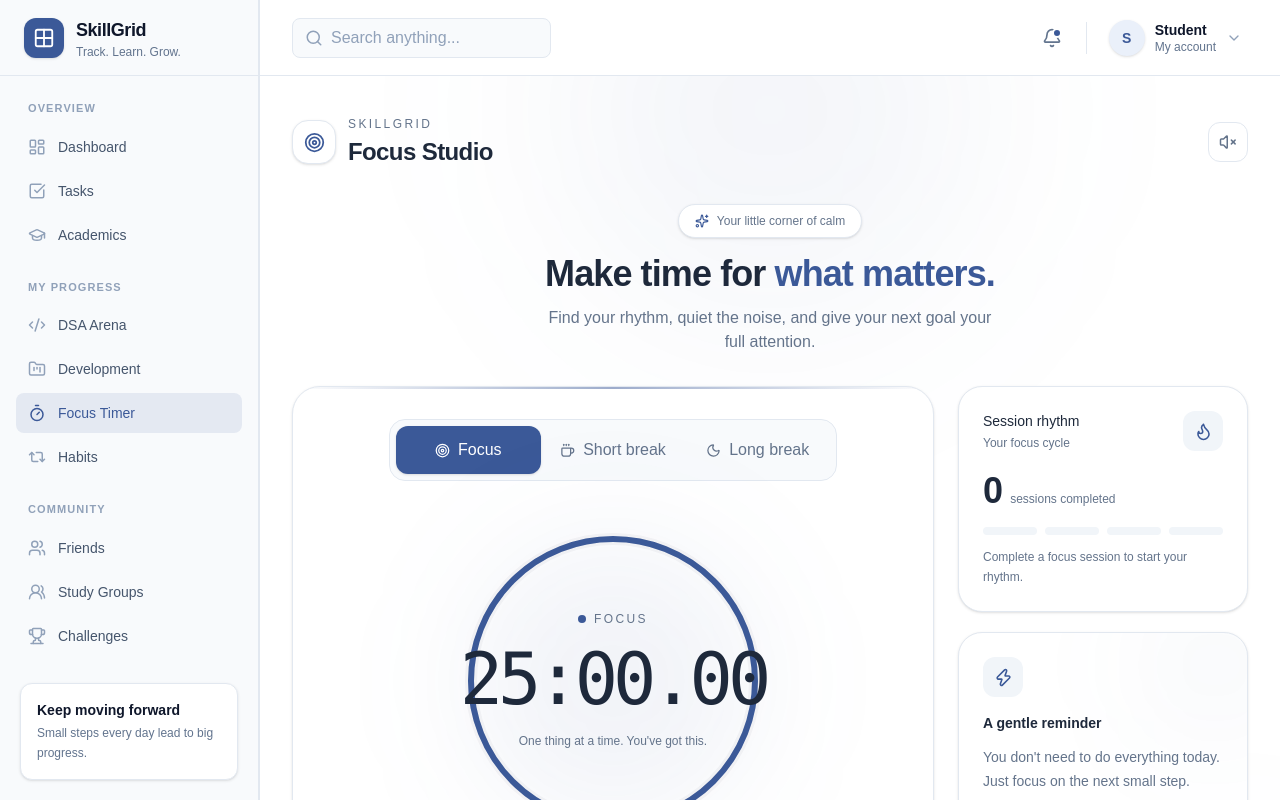
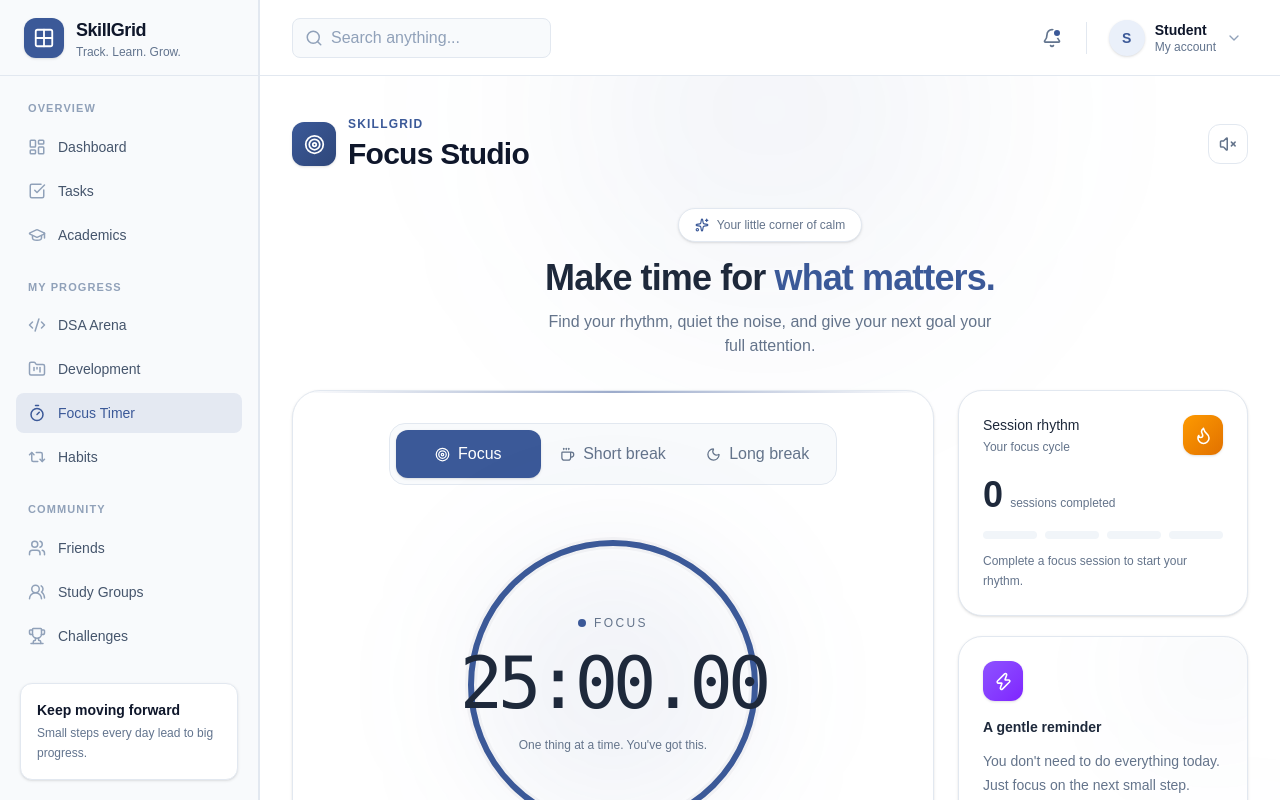
Before and after one commit to thiteswapnil1212-hue/skillGrid, a Next.js app in the folder skillgrid-app/: page /focus-timer in a window 1280 px wide. Built offline with nearby package versions, Linux system fonts and the light colour scheme.

Commit message:
style: premium stat cards and header on focus timer page

```diff
--- a/skillgrid-app/src/app/focus-timer/page.tsx
+++ b/skillgrid-app/src/app/focus-timer/page.tsx
@@ -165,15 +165,15 @@ export default function FocusTimerPage() {
         {/* Header */}
         <header className="mb-9 flex items-center justify-between gap-4">
           <div className="flex items-center gap-3">
-            <div className="flex h-11 w-11 items-center justify-center rounded-2xl border border-border bg-card text-primary shadow-sm">
+            <div className="flex h-11 w-11 items-center justify-center rounded-xl bg-gradient-to-br from-[#3B5998] to-[#2F477A] text-white shadow-sm">
               <Target size={21} />
             </div>
 
             <div>
-              <p className="text-xs font-medium uppercase tracking-[0.2em] text-muted-foreground">
+              <p className="text-xs font-semibold uppercase tracking-widest text-primary">
                 SkillGrid
               </p>
-              <h1 className="mt-1 text-xl font-semibold tracking-tight sm:text-2xl">
+              <h1 className="mt-1 text-2xl font-bold tracking-tight text-slate-900 sm:text-3xl">
                 Focus Studio
               </h1>
             </div>
@@ -371,7 +371,7 @@ export default function FocusTimerPage() {
                   </p>
                 </div>
 
-                <div className="flex h-10 w-10 items-center justify-center rounded-xl bg-muted text-primary">
+                <div className="flex h-10 w-10 items-center justify-center rounded-xl bg-gradient-to-br from-amber-500 to-amber-600 text-white shadow-sm">
                   <Flame size={19} />
                 </div>
               </div>
@@ -410,7 +410,7 @@ export default function FocusTimerPage() {
               <div className="absolute -right-8 -top-8 h-32 w-32 rounded-full bg-primary/[0.06] blur-3xl" />
 
               <div className="relative">
-                <div className="mb-4 flex h-10 w-10 items-center justify-center rounded-xl bg-muted text-primary">
+                <div className="mb-4 flex h-10 w-10 items-center justify-center rounded-xl bg-gradient-to-br from-violet-500 to-violet-600 text-white shadow-sm">
                   <Zap size={19} />
                 </div>
 
@@ -457,7 +457,7 @@ export default function FocusTimerPage() {
 
                   return (
                     <div key={item.title} className="flex items-center gap-3">
-                      <div className="flex h-9 w-9 shrink-0 items-center justify-center rounded-xl bg-muted text-primary">
+                      <div className="flex h-9 w-9 shrink-0 items-center justify-center rounded-xl bg-gradient-to-br from-[#3B5998] to-[#2F477A] text-white shadow-sm">
                         <Icon size={16} />
                       </div>
 
```
